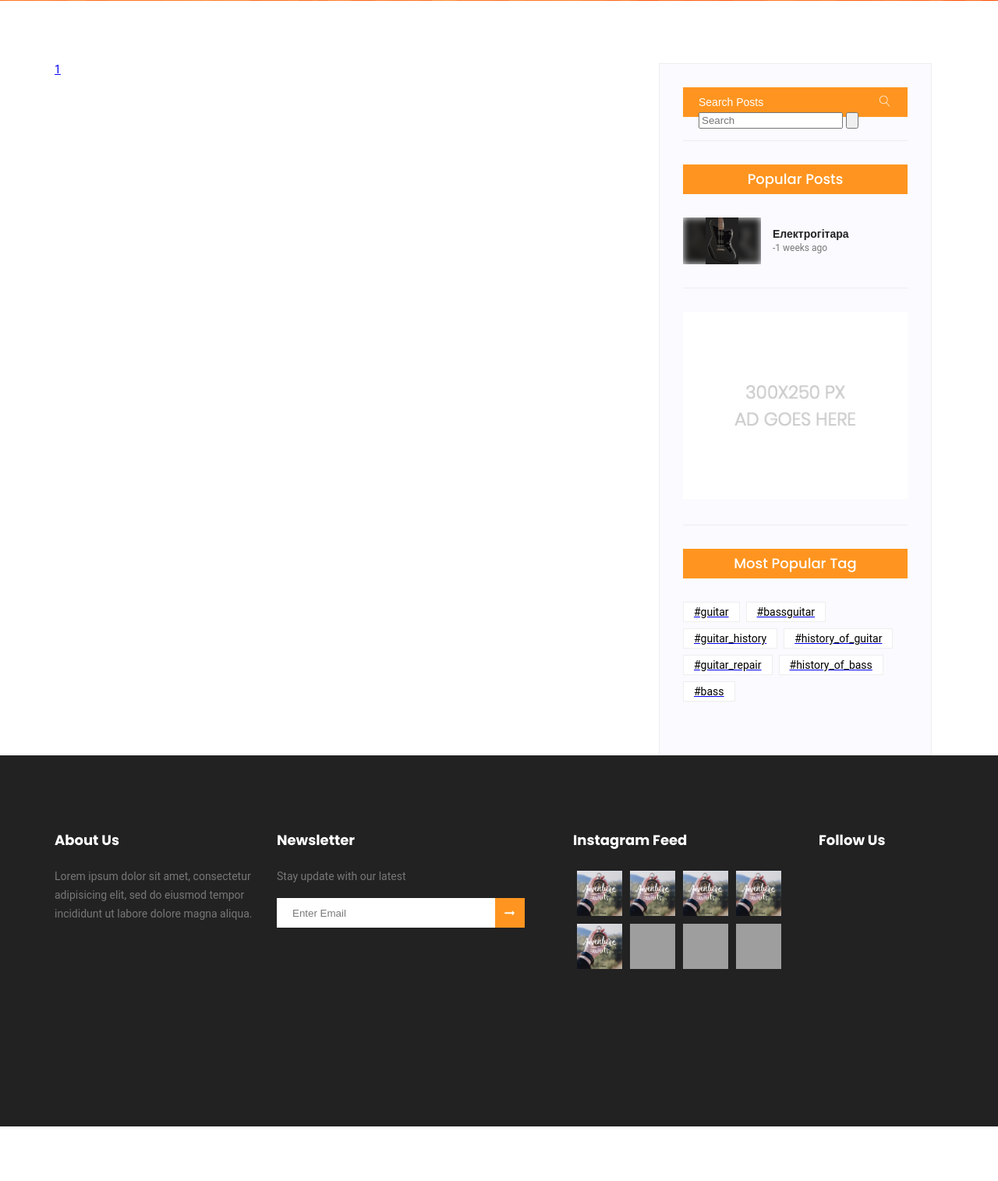
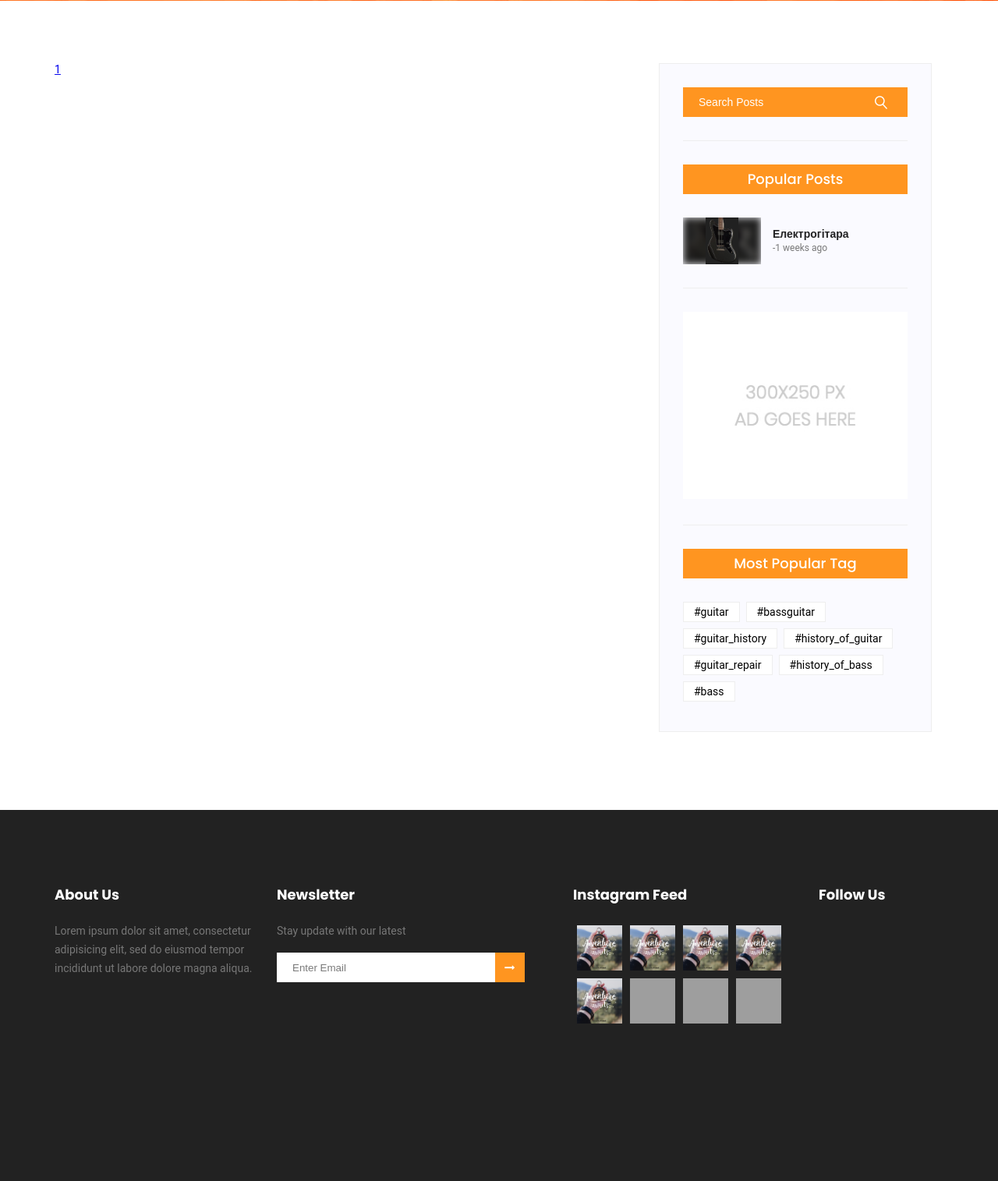
Before and after one commit to Velnbur/GuitarPower1, a Django app: a page that uses mysite/templates/home.html in a window 1280 px wide. Shown: the part 479-1994 px from the top of the page at 78% size. Before the commit the page ends 1924 px from the top, so only its background shows below. Run offline with Django 3.2, Linux system fonts and the light colour scheme; data comes from the database, SQL or seed files in the repository; some libraries are stand-ins or nearby versions; grey boxes are pictures that could not be loaded.

Commit message:
fixed forum's left sidebar

```diff
--- a/mysite/Articles/forms.py
+++ b/mysite/Articles/forms.py
@@ -6,9 +6,11 @@ class SearchForm(forms.Form):
         label='',
         max_length=100,
         widget=forms.TextInput(attrs={
-            'class': '',
-            'placeholder': 'Search',
-            'autocomplete': 'off'
+            'class': 'forums-input',
+            'placeholder': 'Search Posts',
+            'autocomplete': 'off',
+            'onfocus': 'this.placeholder=""',
+            'onblur': 'this.placeholder="Search Posts"'
         }),
         error_messages={}
     )
--- a/mysite/static/css/main.css
+++ b/mysite/static/css/main.css
@@ -893,6 +893,7 @@ footer p {
     display: flex;
     justify-content: space-between;
     align-items: flex-start;
+    padding-bottom: 100px;
 }
 
 .right-forum-side {
@@ -1049,6 +1050,7 @@ footer p {
 /*========= START left-forum-sidebar =========*/
 
 .search-forums {
+    display: flex;
     font-size: 16px;
     width: 100%;
     height: 38px;
@@ -1074,11 +1076,17 @@ footer p {
 }
 
 .search-forums a {
-    right: 5px;
+    position: relative;
+    top: 2px;
     color: white;
-    font-size: 14px;
+    font-size: 16px;
     cursor: pointer;
     width: 20px;
+}
+
+.forum-submit-button {
+    background: none;
+    border: none;
 }
 
 .hr {
@@ -1181,7 +1189,7 @@ footer p {
 
 .todays-top-tag {
     width: 100%;
-    margin: 30px 0;
+    margin: 30px 0 0 0;
 }
 
 .todays-top-tag h3 {
--- a/mysite/templates/forum.html
+++ b/mysite/templates/forum.html
@@ -61,17 +61,13 @@
 
                     </div>
                     <div class="left-forum-side">
-                        <div class="search-forums">
-                            <input class="forums-input" onfocus="this.placeholder=''" onblur="this.placeholder='Search Posts'" placeholder="Search Posts">
-                            <span>
-                                <a><i class="lnr lnr-magnifier"></i></a>
-                            </span>
-                            <form method="post" class = "">
+                        <form method="post" class="search-forums">
                             {%csrf_token%}
                             {{search_form.search}}
-                            <input type="submit" value="" class = "">
-                            </form>
-                        </div>
+                            <button type="submit" class="forum-submit-button">
+                                <a><i class="lnr lnr-magnifier" style="font-weight: 800;"></i></a>
+                            </button>
+                        </form>
                         <div class="hr"></div>
 
                         <div class="todays-top-forum">
@@ -106,7 +102,7 @@
                             <h3>Most Popular Tag</h3>
                             <div class="popular-tags-block">
                                 {% for tag in tags %}
-                                <a href="/forum/1tag={{tag.tag}}"><p class="popular-tag">#{{tag.tag}}</p></a>
+                                <a href="/forum/1tag={{tag.tag}}" style="text-decoration: none;"><p class="popular-tag">#{{tag.tag}}</p></a>
                                 {% endfor %}
                             </div>
                         </div>
--- a/mysite/templates/home.html
+++ b/mysite/templates/home.html
@@ -218,7 +218,7 @@
             <p>Stay update with our latest</p>
             <form class="footer-form">
                 <input type="text" class="footer-input" placeholder="Enter Email" onfocus="this.placeholder=''" onblur="this.placeholder='Enter Emaill'">
-                <button><i class="fa fa-long-arrow-right"></i></button>
+                <button type="submit"><i class="fa fa-long-arrow-right"></i></button>
             </form>
         </div>
 
```
